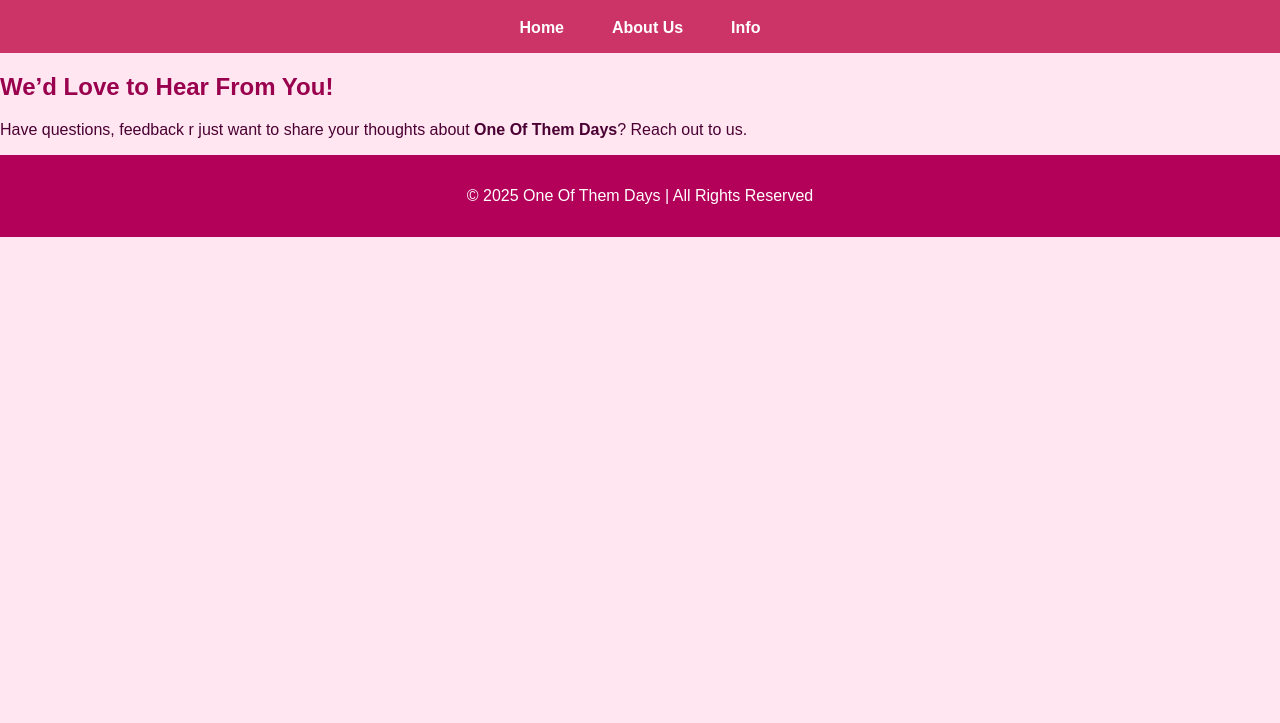
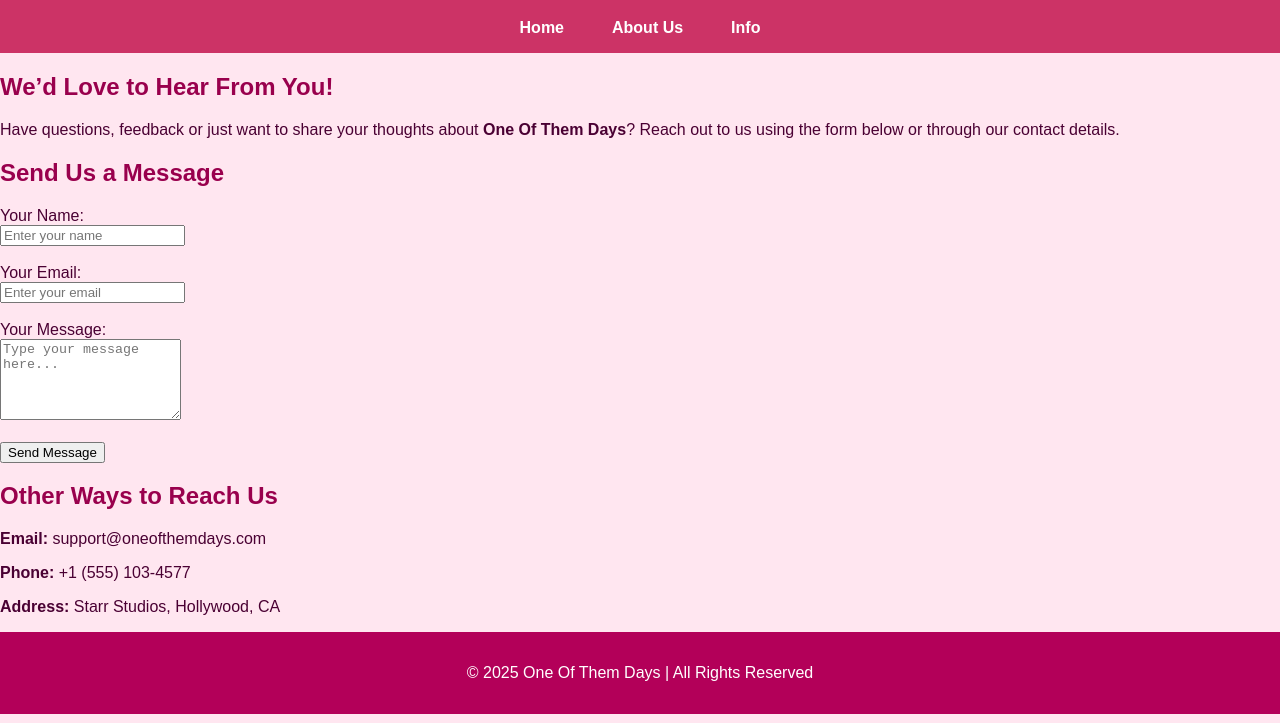
Before and after one commit to Minnie5N/WEDE-Ice-Task-3, a plain HTML site: page contact.html in a window 1280 px wide. Shown: the part 77-800 px from the top of the page. Drawn offline with Linux system fonts and the light colour scheme.

Commit message:
added form

```diff
--- a/contact.html
+++ b/contact.html
@@ -31,9 +31,39 @@
   <section class="content">
     <h2>We’d Love to Hear From You!</h2>
     <p>
-      Have questions, feedback r just want to share your thoughts about
+      Have questions, feedback or just want to share your thoughts about
       <strong>One Of Them Days</strong>?
-      Reach out to us.
+      Reach out to us using the form below or through our contact details.
+    </p>
+  </section>
+
+  <!-- Contact form section -->
+  <section class="contact-form">
+    <h2>Send Us a Message</h2>
+    <form action="#" method="post">
+      <!-- User name -->
+      <label for="name">Your Name:</label><br>
+      <input type="text" id="name" name="name" placeholder="Enter your name" required><br><br>
+
+      <!-- User email -->
+      <label for="email">Your Email:</label><br>
+      <input type="email" id="email" name="email" placeholder="Enter your email" required><br><br>
+
+      <!-- User message -->
+      <label for="message">Your Message:</label><br>
+      <textarea id="message" name="message" rows="5" placeholder="Type your message here..." required></textarea><br><br>
+
+      <!-- Submit button -->
+      <button type="submit">Send Message</button>
+    </form>
+  </section>
+
+  <!-- Extra contact details -->
+  <section class="contact-info">
+    <h2>Other Ways to Reach Us</h2>
+    <p><strong>Email:</strong> support@oneofthemdays.com</p>
+    <p><strong>Phone:</strong> +1 (555) 103-4577</p>
+    <p><strong>Address:</strong> Starr Studios, Hollywood, CA</p>
   </section>
 
   <!-- Footer -->
```
